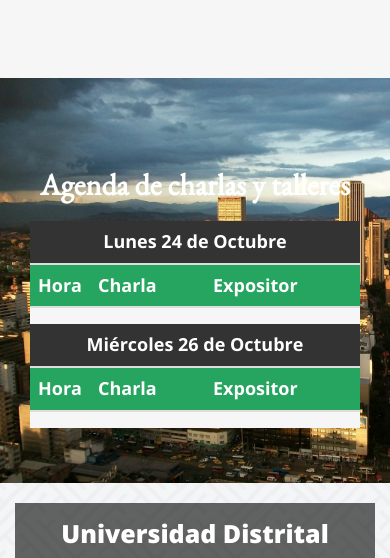
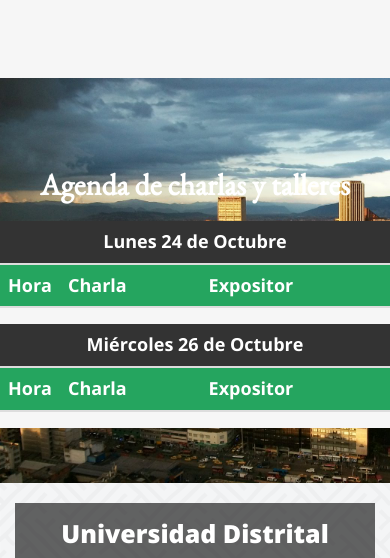
Before and after one commit to GLUD/Semana-ICG-2018, a plain HTML site: page index.html in a window 390 px wide. Shown: the part 1450-2008 px from the top of the page. Drawn offline with nearby package versions, Linux system fonts and the light colour scheme; some packages are replaced by stand-ins of ours; files whose address does not match are found by name; a web font is replaced by a local one.

Commit message:
Se realizaron algunos cambios en el diseño de las tablas de la agenda.

```diff
--- a/css/style.css
+++ b/css/style.css
@@ -368,6 +368,14 @@ footer {
   .info__descripcion p {
     font-size: 15px;
   }
+  .agenda {
+    padding-right: 0;
+    padding-left: 0;
+  }
+  .agenda div {
+    padding-right: 0;
+    padding-left: 0;
+  }
   .direccion {
     width: 100%;
   }
```
